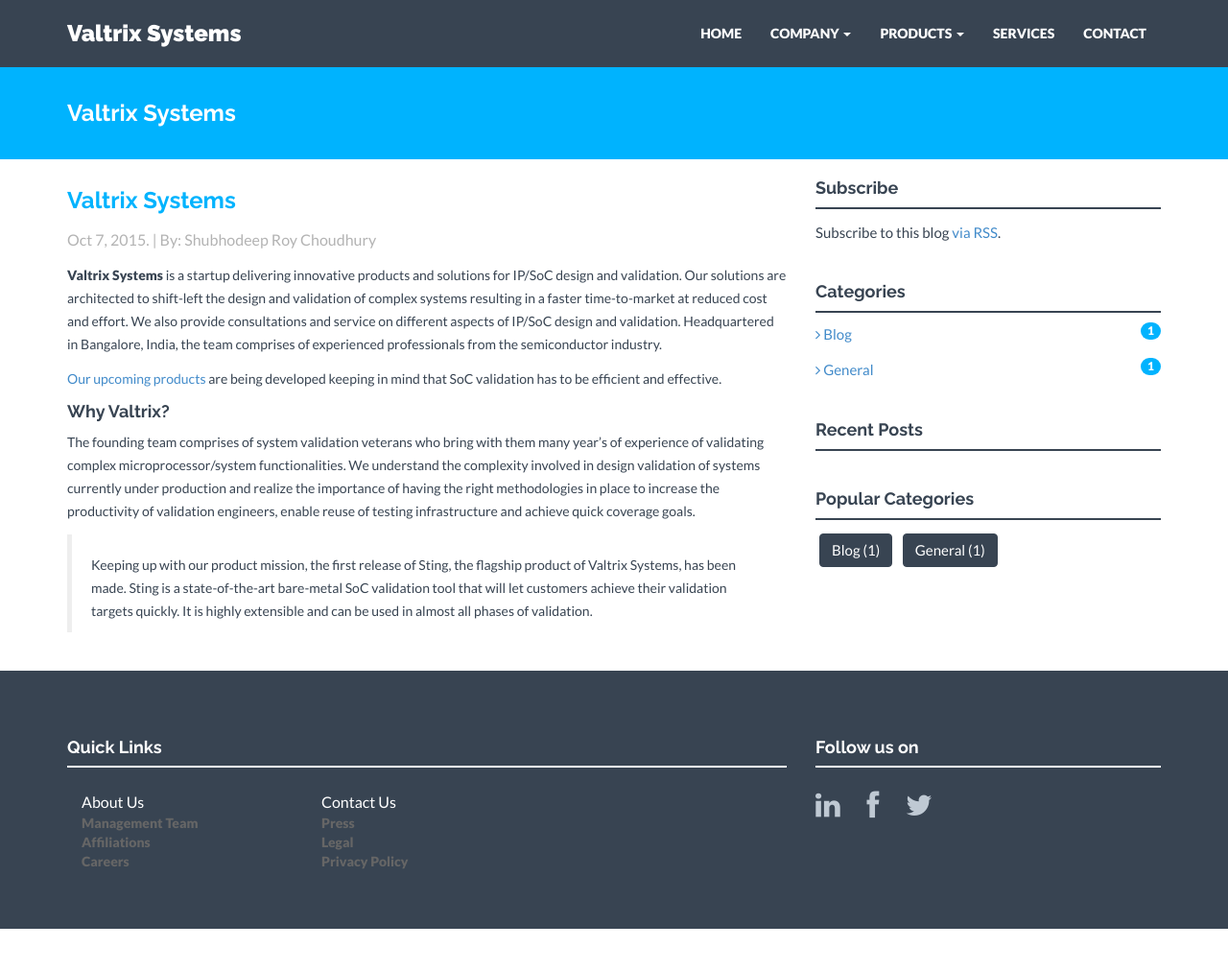
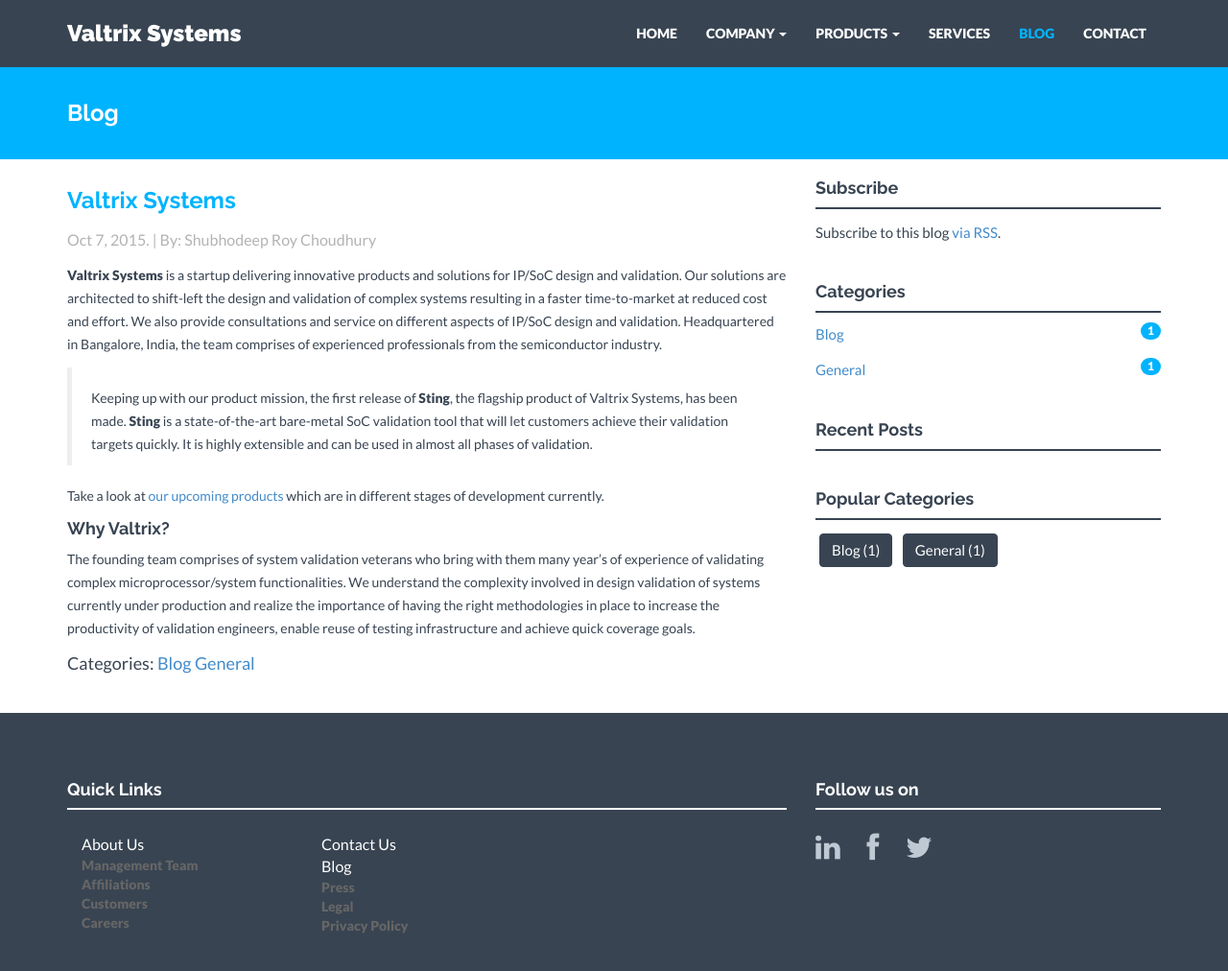
Before and after one commit to valtrix/valtrix.github.io, a Jekyll site: the page built from _posts/blog/2015-10-07-valtrix-systems.markdown, in a window 1280 px wide and 1035 px high. Shown: the top 1012 px of the window at 96% size. Built offline with Jekyll 4.4.1, drawn with Linux system fonts in a browser that asks for light colours; nearby versions of some CDN libraries; comment, search, counter and statistics services are not loaded.

Commit message:
Completing the addition of blog

```diff
--- a/_includes/footer.html
+++ b/_includes/footer.html
@@ -8,10 +8,12 @@
                     <a href="{{"/aboutus/" | prepend: site.baseurl }}">About Us</a> <br/>
                     <span class="pagenotready" href="{{"/management/" | prepend: site.baseurl }}">Management Team</span> <br/>
                     <span class="pagenotready" href="#">Affiliations</span> <br/>
+                    <span class="pagenotready" href="#">Customers</span> <br/>
                     <span class="pagenotready" href="#">Careers</span>
                 </div>
                 <div class="col-lg-4 footer-links">
                     <a href="{{"/contact/" | prepend: site.baseurl }}">Contact Us</a> <br/>
+                    <a href="{{"/blog/" | prepend: site.baseurl }}">Blog</a> <br/>
                     <span class="pagenotready" href="#">Press</span> <br/>
                     <span class="pagenotready" href="#">Legal</span> <br/>
                     <span class="pagenotready" href="#">Privacy Policy</span>
--- a/_includes/nav.html
+++ b/_includes/nav.html
@@ -40,6 +40,7 @@
         </li>
 
         <li {% if page.title == "Services" %}class="active"{% endif %}><a href="{{"/services/" | prepend: site.baseurl }}">SERVICES</a></li>
+        <li {% if page.title == "Blog" %}class="active"{% endif %}><a href="{{"/blog/" | prepend: site.baseurl }}">BLOG</a></li>
         <li {% if page.title == "Contact" %}class="active"{% endif %}><a href="{{"/contact/" | prepend: site.baseurl }}">CONTACT</a></li>
       </ul>
     </div><!--/.nav-collapse -->
--- a/_includes/sidebar.html
+++ b/_includes/sidebar.html
@@ -16,7 +16,7 @@
     <div class="hline"></div>
     {% for category in site.categories %}{% unless category.first == "blog" %}
         <p>
-            <a style="font-size:15px" href="{{ '/category/#'  | prepend: site.baseurl  }}{{ category | first }}"><i class="fa fa-angle-right"></i> {{ category | first | capitalize }}</a>
+            <a style="font-size:15px" href="{{ '/category/#'  | prepend: site.baseurl  }}{{ category | first }}">{{ category | first | capitalize }}</a>
             <span class="badge badge-theme pull-right">{{ category | last | size }}</span>
         </p>
     {% endunless %}{% endfor %}
@@ -28,7 +28,7 @@
         <ul class="popular-posts">
             {% for post in site.categories['blog'] limit:4 %}
             <div>
-                <p><a style="font-size:15px" href="{{ post.url }}">{{ post.title }}</a></p>
+                <p><a style="font-size:15px" href="{{ post.url }}">{{ post.blogtitle }}</a></p>
                 <em>Posted on {{ post.date | date_to_string }}</em>
             </div>
             {% endfor %}
--- a/_layouts/post.html
+++ b/_layouts/post.html
@@ -12,11 +12,17 @@
             {% if site.img %}
             <p><img class="img-responsive" src="{{ "/assets/img/blog/" | prepend: site.baseurl }}{{ page.img }}"></p>
             {% endif %}
-            <a href="{{ page.url | prepend: site.baseurl }}"><h3 class="ctitle">{{ page.title }}</h3></a>
+            <a href="{{ page.url | prepend: site.baseurl }}"><h3 class="ctitle">{{ page.blogtitle }}</h3></a>
             <p><csmall>{{ page.date | date: "%b %-d, %Y" }}. | By: {{ page.author }}</csmall></p>
 
             {{ content }}
 
+            <p style="font-size:18px;text-transform:capitalize">
+                Categories:
+                {% for category in page.categories %}{% unless category == "blog" %}
+                    <a href="{{ '/category/#'  | prepend: site.baseurl  }}{{ category | first }}">{{category}}</a>
+                {% endunless %}{% endfor %}
+            </p>
             <div class="spacing"></div>
             <!-- <h6>SHARE:</h6>
             <p class="share">
--- a/_posts/blog/2015-10-07-valtrix-systems.markdown
+++ b/_posts/blog/2015-10-07-valtrix-systems.markdown
@@ -1,6 +1,7 @@
 ---
 layout: post
-title:  "Valtrix Systems"
+title:  "Blog"
+blogtitle: "Valtrix Systems"
 date:   2015-10-07 10:30:00
 author: Shubhodeep Roy Choudhury
 categories:
@@ -8,15 +9,13 @@
 - General
 ---
 
-<b>Valtrix Systems</b> is a startup delivering innovative products and solutions for IP/SoC design and validation.
-Our solutions are architected to shift-left the design and validation of complex systems resulting in a faster time-to-market at reduced cost and effort. We also provide consultations and service on different aspects of IP/SoC design and validation.
-Headquartered in Bangalore, India, the team comprises of experienced professionals from the semiconductor industry.
+<b>Valtrix Systems</b> is a startup delivering innovative products and solutions for IP/SoC design and validation. Our solutions are architected to shift-left the design and validation of complex systems resulting in a faster time-to-market at reduced cost and effort. We also provide consultations and service on different aspects of IP/SoC design<!--more--> and validation. Headquartered in Bangalore, India, the team comprises of experienced professionals from the semiconductor industry.
 
-[Our upcoming products][upcmng-prod] are being developed keeping in mind that SoC validation has to be efficient and effective.
+>Keeping up with our product mission, the first release of <b>Sting</b>, the flagship product of Valtrix Systems, has been made. <b>Sting</b> is a state-of-the-art bare-metal SoC validation tool that will let customers achieve their validation targets quickly. It is highly extensible and can be used in almost all phases of validation.
+
+Take a look at [our upcoming products][upcmng-prod] which are in different stages of development currently.
 
 ####Why Valtrix?
 The founding team comprises of system validation veterans who bring with them many year's of experience of validating complex microprocessor/system functionalities. We understand the complexity involved in design validation of systems currently under production and realize the importance of having the right methodologies in place to increase the productivity of validation engineers, enable reuse of testing infrastructure and achieve quick coverage goals.
 
->Keeping up with our product mission, the first release of Sting, the flagship product of Valtrix Systems, has been made. Sting is a state-of-the-art bare-metal SoC validation tool that will let customers achieve their validation targets quickly. It is highly extensible and can be used in almost all phases of validation.
-
 [upcmng-prod]: http://www.valtrix.in/upprod
```
Also changed, not shown: blog.html (+2 -7 lines).
